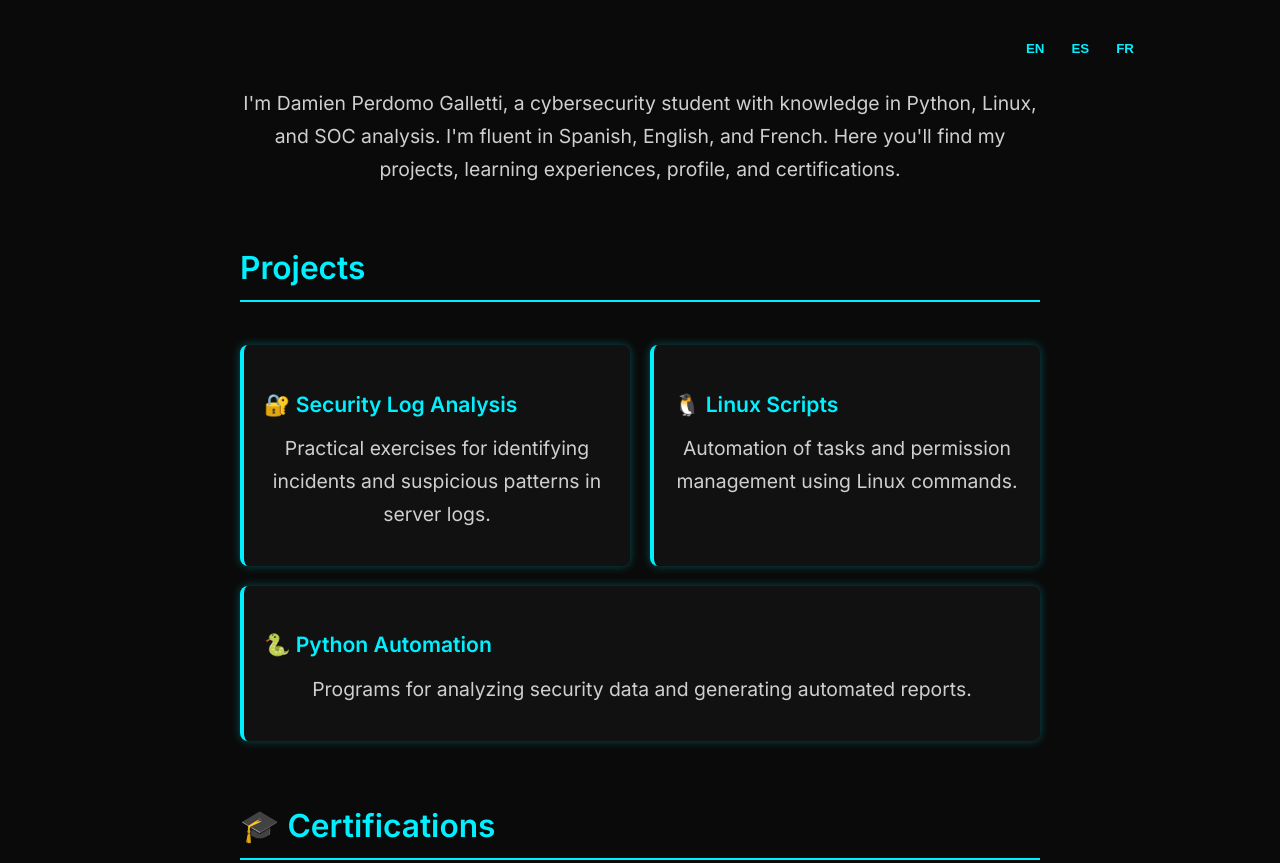
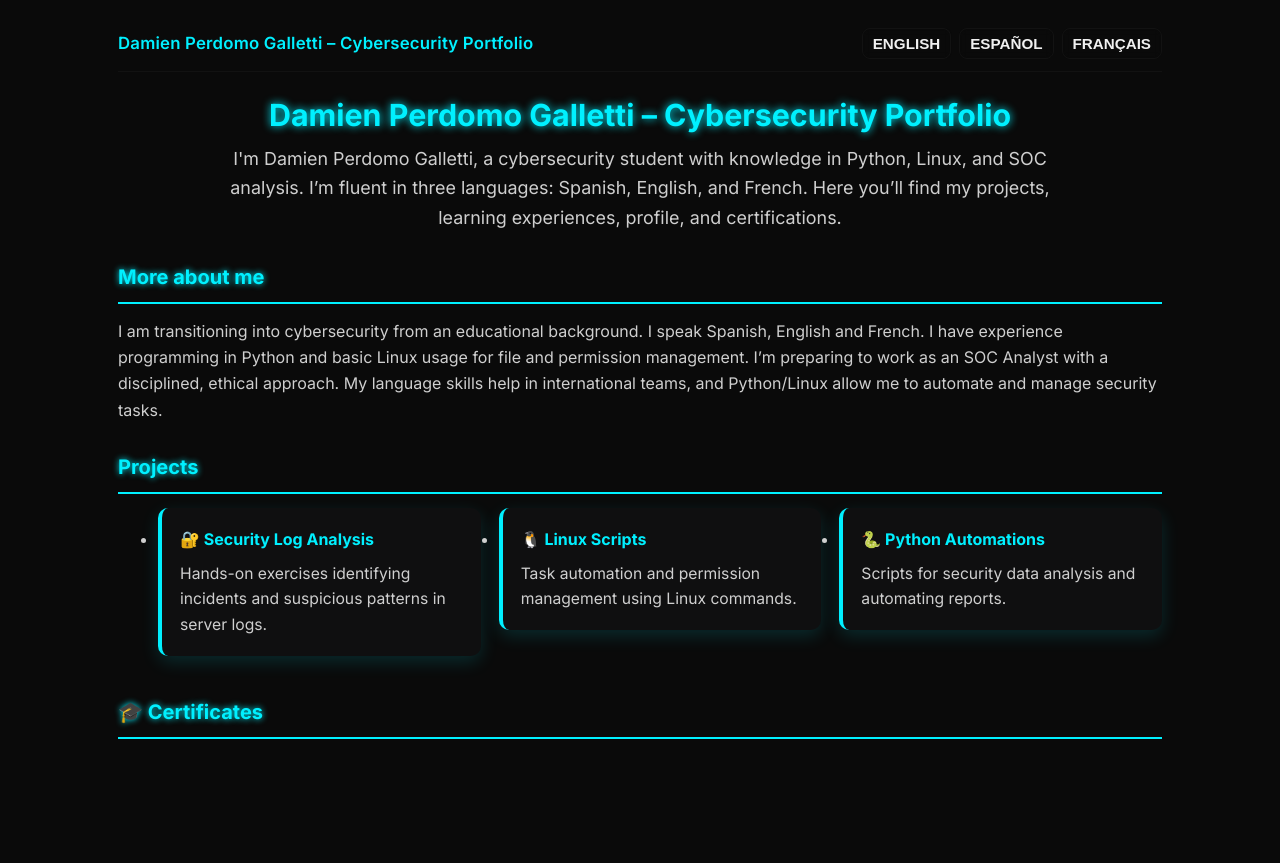
Before and after one commit to D9mond/Damien-Perdomo-Glletti-.github.io, a plain HTML site: page index.html in a window 1280 px wide. Shown: the top 863 px of the page. After the commit the page ends 800 px from the top, so only its background shows below. Drawn offline with Linux system fonts and the light colour scheme.

Commit message:
index.html

```diff
--- a/index.html
+++ b/index.html
@@ -1,287 +1,278 @@
 <!DOCTYPE html>
 <html lang="en">
 <head>
-  <meta charset="UTF-8" />
-  <meta name="viewport" content="width=device-width, initial-scale=1.0" />
-  <title>Damien Perdomo Galletti - Cybersecurity Portfolio</title>
+  <meta charset="utf-8" />
+  <meta name="viewport" content="width=device-width,initial-scale=1" />
+  <title>Damien Perdomo Galletti – Cybersecurity Portfolio</title>
+
+  <link href="https://fonts.googleapis.com/css2?family=Inter:wght@300;400;600;700&display=swap" rel="stylesheet">
+
   <style>
-    @import url('https://fonts.googleapis.com/css2?family=Inter:wght@400;500;600&display=swap');
-
-    body {
-      margin: 0;
-      font-family: 'Inter', sans-serif;
-      background-color: #0a0a0a;
-      color: #f0f0f0;
-      display: flex;
-      flex-direction: column;
-      align-items: center;
-      min-height: 100vh;
-      padding: 40px 20px;
-      line-height: 1.7;
+    :root{
+      --bg: #0a0a0a;
+      --card: #0f0f10;
+      --muted: #cfcfcf;
+      --text: #f0f0f0;
+      --accent: #00f0ff;
+      --accent-shadow: rgba(0,240,255,0.14);
+      --fr-accent: #e63946;
+      --container-max: 1100px;
+      --base-font: 16px;
+      --transition: 280ms;
     }
 
-    /* Navbar minimalista */
-    nav {
-      display: flex;
-      justify-content: flex-end;
-      align-items: center;
-      width: 100%;
-      max-width: 1000px;
-      margin-bottom: 30px;
-      font-size: 0.95em;
-      gap: 15px;
+    /* Layout and base */
+    *{box-sizing:border-box}
+    html{font-family:Inter, system-ui, -apple-system, "Segoe UI", Roboto, "Helvetica Neue", Arial; -webkit-font-smoothing:antialiased; -moz-osx-font-smoothing:grayscale;}
+    body{
+      margin:0;
+      background:var(--bg);
+      color:var(--text);
+      font-size:var(--base-font);
+      line-height:1.65;
+      -webkit-font-smoothing:antialiased;
+      -moz-osx-font-smoothing:grayscale;
+      min-height:100vh;
+      display:flex;
+      flex-direction:column;
+      align-items:center;
     }
 
-    nav button {
-      background: none;
-      border: none;
-      color: #00f0ff;
-      cursor: pointer;
-      font-weight: 600;
-      transition: color 0.3s;
+    /* When French is active we switch accent */
+    body.lang-fr{
+      --accent: var(--fr-accent);
+      --accent-shadow: rgba(230,57,70,0.14);
     }
 
-    nav button:hover {
-      color: #fff;
+    /* Container */
+    .site {
+      width:100%;
+      max-width:var(--container-max);
+      padding:28px 28px;
+      margin:0 auto;
     }
 
-    h2 {
-      font-weight: 600;
-      color: #00f0ff;
-      border-bottom: 2px solid #00f0ff;
-      padding-bottom: 5px;
-      width: 100%;
-      max-width: 800px;
-      text-align: left;
-      font-size: 1.8em;
-      margin-top: 40px;
+    /* NAVBAR */
+    .navbar{
+      display:flex;
+      align-items:center;
+      justify-content:space-between;
+      gap:12px;
+      width:100%;
+      margin-bottom:12px;
+      padding-bottom:12px;
+      border-bottom:1px solid rgba(255,255,255,0.03);
     }
 
-    p {
-      max-width: 800px;
-      text-align: center;
-      color: #cfcfcf;
-      margin: 0 auto 15px auto;
-      font-size: 1.1em;
+    .brand{
+      display:flex;
+      align-items:center;
+      gap:12px;
     }
 
-    .project-list {
-      display: flex;
-      flex-wrap: wrap;
-      justify-content: center;
-      gap: 20px;
-      max-width: 800px;
-      list-style: none;
-      padding: 0;
+    .brand h1{
+      margin:0;
+      font-weight:600;
+      font-size:1.05rem;
+      color:var(--accent);
+      letter-spacing:0.2px;
     }
 
-    .project-card {
-      background: #111;
-      padding: 20px;
-      border-left: 4px solid #00f0ff;
-      border-radius: 8px;
-      box-shadow: 0 0 10px rgba(0, 240, 255, 0.3);
-      flex: 1 1 250px;
-      transition: transform 0.3s, box-shadow 0.3s;
+    /* language buttons (inline in navbar) */
+    .lang-group{
+      display:flex;
+      gap:8px;
+      align-items:center;
+    }
+    .lang-btn{
+      background:transparent;
+      border:1px solid rgba(255,255,255,0.04);
+      color:var(--text);
+      padding:6px 10px;
+      border-radius:8px;
+      cursor:pointer;
+      font-weight:600;
+      display:inline-flex;
+      align-items:center;
+      gap:8px;
+      transition: box-shadow var(--transition), transform var(--transition), border-color var(--transition), background var(--transition);
+      backdrop-filter: blur(4px);
+      font-size:0.95rem;
+    }
+    .lang-btn:hover{ transform:translateY(-4px); box-shadow:0 0 14px var(--accent); border-color:var(--accent); }
+    .lang-btn.active{ background:linear-gradient(90deg, rgba(255,255,255,0.02), rgba(255,255,255,0.01)); border-color:var(--accent); box-shadow:0 0 14px var(--accent); }
+
+    /* Intro */
+    header.main-header{
+      text-align:center;
+      margin:28px 0 18px 0;
+    }
+    header .intro-title{
+      margin:0;
+      font-size:1.6rem;
+      font-weight:700;
+      color:var(--accent);
+      text-shadow:0 0 8px var(--accent);
+      line-height:1.05;
+    }
+    header .intro {
+      margin-top:12px;
+      font-size:1.05rem;
+      max-width:880px;
+      margin-left:auto;
+      margin-right:auto;
+      color:var(--muted);
     }
 
-    .project-card:hover {
-      transform: translateY(-5px);
-      box-shadow: 0 0 20px #00f0ff;
+    /* Sections */
+    section {
+      width:100%;
+      max-width:var(--container-max);
+      margin:28px auto;
     }
 
-    .project-card h3 {
-      color: #00f0ff;
-      font-size: 1.2em;
-      margin-bottom: 10px;
+    h2.section-heading{
+      margin:0 0 14px 0;
+      font-size:1.25rem;
+      color:var(--accent);
+      font-weight:700;
+      border-bottom:2px solid var(--accent);
+      padding-bottom:8px;
+      text-shadow:0 0 6px var(--accent);
     }
 
-    /* Certificados */
-    .certificates {
-      display: flex;
-      flex-direction: column;
-      gap: 15px;
-      max-width: 800px;
-      width: 100%;
-      margin-top: 20px;
+    p, li { color:var(--muted); margin:0 0 12px 0; font-size:1rem; }
+
+    /* Projects grid */
+    .project-list{
+      display:grid;
+      grid-template-columns:repeat(auto-fit,minmax(260px,1fr));
+      gap:18px;
+      align-items:start;
+      margin-top:12px;
+    }
+    .project-card{
+      background:var(--card);
+      padding:18px;
+      border-left:4px solid var(--accent);
+      border-radius:10px;
+      box-shadow: 0 6px 18px var(--accent-shadow);
+      transition: transform var(--transition), box-shadow var(--transition);
+    }
+    .project-card:hover{ transform:translateY(-6px); box-shadow:0 12px 30px var(--accent-shadow); }
+    .project-card h3{ margin:0 0 8px 0; color:var(--accent); font-size:1rem; font-weight:700; }
+    .project-card p{ margin:0; color:var(--muted); font-size:0.98rem; }
+
+    /* Certificates */
+    .certificates{ display:grid; gap:14px; margin-top:12px; }
+    .certificate{ background:var(--card); padding:14px; border-left:4px solid var(--accent); border-radius:8px; box-shadow:0 8px 18px var(--accent-shadow); display:flex; align-items:center; gap:14px; transition: transform var(--transition), box-shadow var(--transition); }
+    .certificate:hover{ transform:translateY(-4px); box-shadow:0 14px 28px var(--accent-shadow); }
+
+    .certificate img{ max-width:140px; height:auto; display:block; }
+
+    /* Exercises */
+    #exercises{ margin-top:8px; }
+    .exercise-container{ display:grid; gap:22px; }
+    .exercise-domain h3{ margin:0 0 10px 0; color:var(--accent); font-size:1rem; }
+    .exercise-list{
+      display:grid;
+      gap:12px;
+      grid-template-columns:repeat(auto-fit,minmax(260px,1fr));
+    }
+    .exercise-card{
+      display:flex;
+      gap:12px;
+      align-items:center;
+      background:var(--card);
+      padding:12px 14px;
+      border-radius:10px;
+      border-left:4px solid var(--accent);
+      text-decoration:none;
+      color:var(--text);
+      box-shadow:0 10px 22px rgba(0,0,0,0.45);
+      transition: transform var(--transition), box-shadow var(--transition);
+    }
+    .exercise-card:hover{ transform:translateY(-6px); box-shadow:0 18px 40px var(--accent-shadow); }
+
+    /* Icon style: inherits color (accent) to achieve monochrome neon effect */
+    .icon {
+      width:44px;
+      height:44px;
+      display:inline-block;
+      flex:0 0 44px;
+      color:var(--accent);
+      filter: drop-shadow(0 6px 18px rgba(0,240,255,0.06));
+    }
+    .exercise-card span{ font-weight:600; color:var(--text); }
+
+    /* Footer placeholder spacing */
+    footer { height:36px; }
+
+    /* Fade transition classes */
+    .fade-out{ opacity:0; transform:translateY(8px); transition: opacity 200ms ease, transform 200ms ease; }
+    .fade-in{ opacity:1; transform:none; transition: opacity 260ms ease, transform 260ms ease; }
+
+    /* Responsive & large-screen font scaling (+10% at big screens) */
+    @media (min-width:1200px){
+      :root{ --base-font: 17.6px; } /* 10% increase */
+      header .intro-title { font-size:1.9rem; }
+      header .intro { font-size:1.12rem; }
     }
 
-    .certificate {
-      background: #111;
-      padding: 20px;
-      border-left: 4px solid #00f0ff;
-      box-shadow: 0 0 10px rgba(0, 240, 255, 0.3);
-      border-radius: 8px;
-      text-align: center;
-      transition: transform 0.3s, box-shadow 0.3s;
-    }
-
-    .certificate:hover {
-      transform: translateY(-5px);
-      box-shadow: 0 0 20px #00f0ff;
-    }
-
-    .certificate a {
-      color: #00f0ff;
-      text-decoration: none;
-      font-weight: 600;
-    }
-
-    .certificate a:hover {
-      text-decoration: underline;
-    }
-
-    .certificate img {
-      max-width: 180px;
-      display: block;
-      margin: 0 auto 10px;
-    }
-
-    /* Sección ejercicios */
-    #exercises {
-      padding: 40px 20px;
-      background: #0a0a0a;
-    }
-
-    .exercise-container {
-      display: flex;
-      flex-direction: column;
-      gap: 40px;
-      max-width: 900px;
-      margin: 0 auto;
-    }
-
-    .exercise-domain h3 {
-      color: #00f0ff;
-      margin-bottom: 20px;
-      font-size: 1.5em;
-    }
-
-    .exercise-list {
-      display: flex;
-      flex-wrap: wrap;
-      gap: 20px;
-    }
-
-    .exercise-card {
-      background: #111;
-      border-radius: 10px;
-      padding: 15px 20px;
-      display: flex;
-      align-items: center;
-      gap: 12px;
-      text-decoration: none;
-      color: #f0f0f0;
-      transition: transform 0.2s, box-shadow 0.2s;
-      flex: 1 1 280px;
-      border-left: 3px solid #00f0ff;
-    }
-
-    .exercise-card:hover {
-      transform: translateY(-4px);
-      box-shadow: 0 0 15px #00f0ff;
-    }
-
-    .exercise-icon {
-      width: 40px;
-      height: 40px;
-    }
-
-    /* Ajuste tipografía en pantallas grandes */
-    @media (min-width: 1200px) {
-      body {
-        font-size: 110%;
-      }
+    @media (max-width:720px){
+      .navbar{ flex-direction:column; align-items:start; gap:12px; padding-bottom:6px;}
+      .brand h1{ font-size:0.98rem; }
+      .lang-btn{ padding:6px 8px; font-size:0.9rem; }
     }
 
   </style>
 </head>
 <body>
+  <div class="site" role="main">
 
-  <nav>
-    <button onclick="setLanguage('en')">EN</button>
-    <button onclick="setLanguage('es')">ES</button>
-    <button onclick="setLanguage('fr')">FR</button>
+    <nav class="navbar" aria-label="Main navigation">
+      <div class="brand">
+        <h1 data-i18n="nav_title">Damien Perdomo Galletti – Cybersecurity Portfolio</h1>
+      </div>
+
+      <div class="lang-group" role="navigation" aria-label="Language selector">
+        <button class="lang-btn" data-lang="en" id="btn-en" aria-label="English">ENGLISH</button>
+        <button class="lang-btn" data-lang="es" id="btn-es" aria-label="Español">ESPAÑOL</button>
+        <button class="lang-btn" data-lang="fr" id="btn-fr" aria-label="Français">FRANÇAIS</button>
+      </div>
     </nav>
 
-  <section id="intro">
-    <p data-lang="en">I'm Damien Perdomo Galletti, a cybersecurity student with knowledge in Python, Linux, and SOC analysis. I'm fluent in Spanish, English, and French. Here you'll find my projects, learning experiences, profile, and certifications.</p>
-    <p data-lang="es">Soy Damien Perdomo Galletti, estudiante de ciberseguridad con conocimientos en Python, Linux y análisis SOC. Domino tres idiomas: español, inglés y francés. Aquí encontrarás mis proyectos, aprendizajes, perfil y certificaciones.</p>
-    <p data-lang="fr">Je suis Damien Perdomo Galletti, étudiant en cybersécurité avec des connaissances en Python, Linux et analyse SOC. Je parle couramment l'espagnol, l'anglais et le français. Vous trouverez ici mes projets, mes apprentissages, mon profil et mes certifications.</p>
+    <header class="main-header">
+      <div class="intro-title-wrap">
+        <h2 class="intro-title" data-i18n="title">Damien Perdomo Galletti – Cybersecurity Portfolio</h2>
+      </div>
+      <p class="intro" data-i18n="intro">I'm Damien Perdomo Galletti, a cybersecurity student with knowledge in Python, Linux, and SOC analysis. I’m fluent in three languages: Spanish, English, and French. Here you’ll find my projects, learning experiences, profile, and certifications.</p>
+    </header>
+
+    <main>
+      <section id="about">
+        <h2 class="section-heading" data-i18n="about_title">More about me</h2>
+        <p data-i18n="about_text">I am transitioning into cybersecurity from an educational background. I speak Spanish, English and French. I have experience programming in Python and basic Linux usage for file and permission management. I’m preparing to work as an SOC Analyst with a disciplined, ethical approach. My language skills help in international teams, and Python/Linux allow me to automate and manage security tasks.</p>
       </section>
 
-  <h2 data-lang="en">Projects</h2>
-  <h2 data-lang="es">Proyectos</h2>
-  <h2 data-lang="fr" style="color:#b80000;">Projets</h2>
-
-  <ul class="project-list">
+      <section id="projects">
+        <h2 class="section-heading" data-i18n="projects_title">Projects</h2>
+        <ul class="project-list" aria-label="Project list">
           <li class="project-card">
-      <h3>🔐 <span data-lang="en">Security Log Analysis</span><span data-lang="es">Análisis de logs de seguridad</span><span data-lang="fr">Analyse des journaux de sécurité</span></h3>
-      <p data-lang="en">Practical exercises for identifying incidents and suspicious patterns in server logs.</p>
-      <p data-lang="es">Ejercicios prácticos para identificar incidentes y patrones sospechosos en registros de servidores.</p>
-      <p data-lang="fr">Exercices pratiques pour identifier les incidents et les schémas suspects dans les journaux des serveurs.</p>
+            <h3 data-i18n="proj1_title">🔐 Security Log Analysis</h3>
+            <p data-i18n="proj1_text">Hands-on exercises identifying incidents and suspicious patterns in server logs.</p>
           </li>
           <li class="project-card">
-      <h3>🐧 <span data-lang="en">Linux Scripts</span><span data-lang="es">Scripts en Linux</span><span data-lang="fr">Scripts sous Linux</span></h3>
-      <p data-lang="en">Automation of tasks and permission management using Linux commands.</p>
-      <p data-lang="es">Automatización de tareas y gestión de permisos usando comandos de Linux.</p>
-      <p data-lang="fr">Automatisation des tâches et gestion des permissions à l'aide de commandes Linux.</p>
+            <h3 data-i18n="proj2_title">🐧 Linux Scripts</h3>
+            <p data-i18n="proj2_text">Task automation and permission management using Linux commands.</p>
           </li>
           <li class="project-card">
-      <h3>🐍 <span data-lang="en">Python Automation</span><span data-lang="es">Automatizaciones en Python</span><span data-lang="fr">Automatisations en Python</span></h3>
-      <p data-lang="en">Programs for analyzing security data and generating automated reports.</p>
-      <p data-lang="es">Programas para analizar datos de seguridad y generar reportes automáticos.</p>
-      <p data-lang="fr">Programmes pour analyser les données de sécurité et générer des rapports automatisés.</p>
+            <h3 data-i18n="proj3_title">🐍 Python Automations</h3>
+            <p data-i18n="proj3_text">Scripts for security data analysis and automating reports.</p>
           </li>
         </ul>
-
-  <h2 data-lang="en">🎓 Certifications</h2>
-  <h2 data-lang="es">🎓 Certificados</h2>
-  <h2 data-lang="fr" style="color:#b80000;">🎓 Certifications</h2>
-
-  <div class="certificates">
-    <div class="certificate">
-      <a href="https://coursera.org/share/3d380c91f40745791bb27a93c3867340" target="_blank" rel="noopener">
-        <img src="https://images.credly.com/images/0bf0f2da-a699-4c82-82e2-56dcf1f2e1c7/image.png" alt="Coursera Logo">
-        <h3>Google Cybersecurity Certificate</h3>
-      </a>
-      <p>Issued by Google / Coursera (2025)</p>
-    </div>
-  </div>
-
-  <section id="exercises">
-    <h2 data-lang="en">Practical Exercises</h2>
-    <h2 data-lang="es">Ejercicios Prácticos</h2>
-    <h2 data-lang="fr" style="color:#b80000;">Exercices Pratiques</h2>
-
-    <div class="exercise-container">
-      <div class="exercise-domain">
-        <h3>🛡️ Threat & Incident Response</h3>
-        <div class="exercise-list">
-          <a href="https://drive.google.com/file/d/1PyG2UHgNUBy5ETztD65mpB2whxSy-MGEgk7JVEPYC9c/view" target="_blank" class="exercise-card">
-            <img src="https://img.icons8.com/color/96/000000/pdf.png" alt="PDF Icon" class="exercise-icon">
-            <span>Incident Handler’s Journal</span>
-          </a>
-          <a href="https://drive.google.com/file/d/12xZ_ZrtVK7XOe5ECGL3y6tJUhpSsFN6Jr-m60vrK74U/view" target="_blank" class="exercise-card">
-            <img src="https://img.icons8.com/color/96/000000/pdf.png" alt="PDF Icon" class="exercise-icon">
-            <span>Vulnerability Assessment Report</span>
-          </a>
-        </div>
-      </div>
-    </div>
       </section>
 
-  <script>
-    function setLanguage(lang) {
-      localStorage.setItem('preferredLang', lang);
-      document.querySelectorAll('[data-lang]').forEach(el => {
-        el.style.display = el.getAttribute('data-lang') === lang ? '' : 'none';
-      });
-    }
-
-    const savedLang = localStorage.getItem('preferredLang') || 'en';
-    setLanguage(savedLang);
-  </script>
-
-</body>
-</html>
+      <section id="certificates">
+        <h2 class="section-heading" data-i18n="certs_title">🎓 Certificates</h2>
+        <div class="certificates
```
Lines whose indentation alone changed are shown as unchanged.
